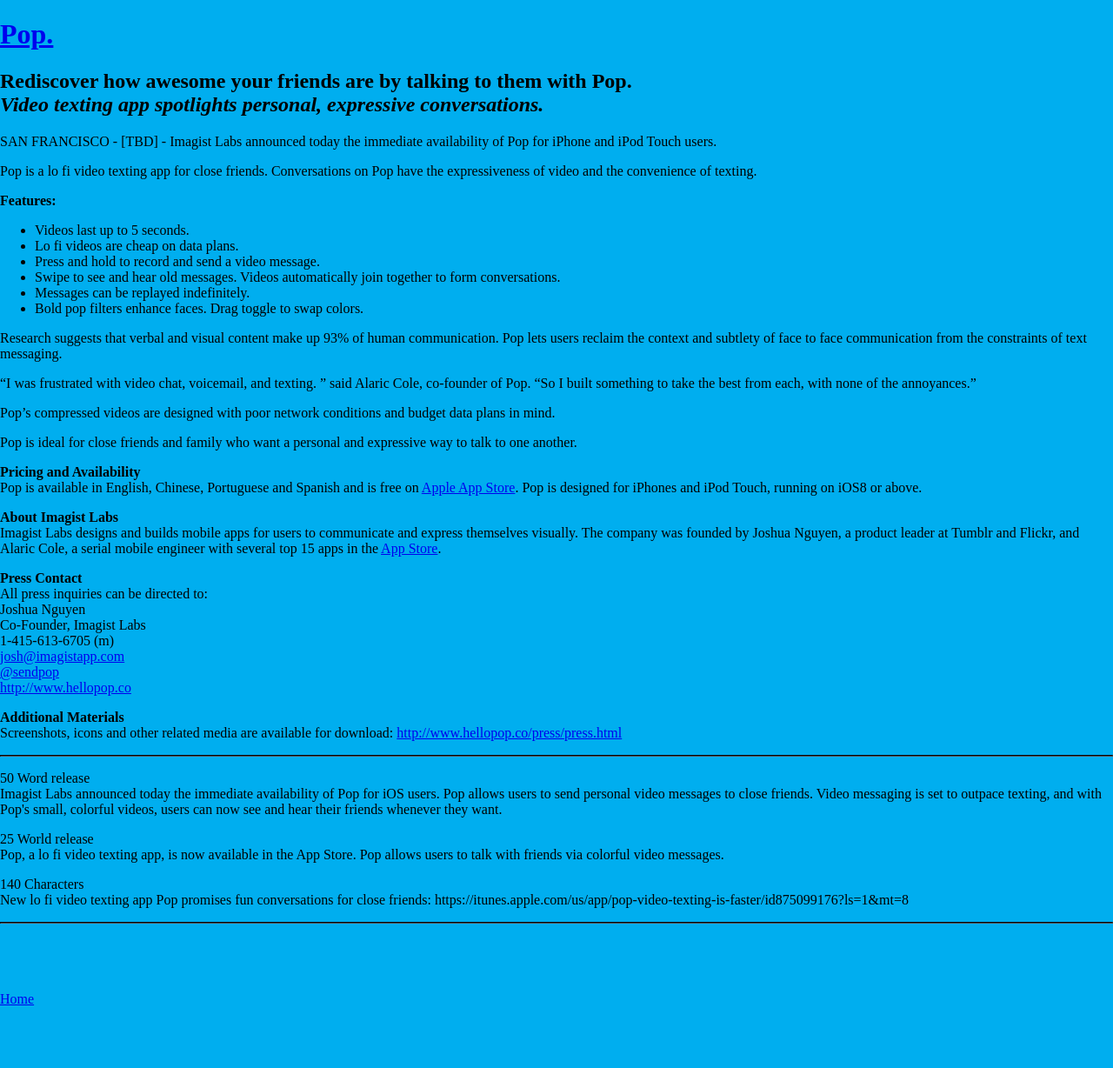
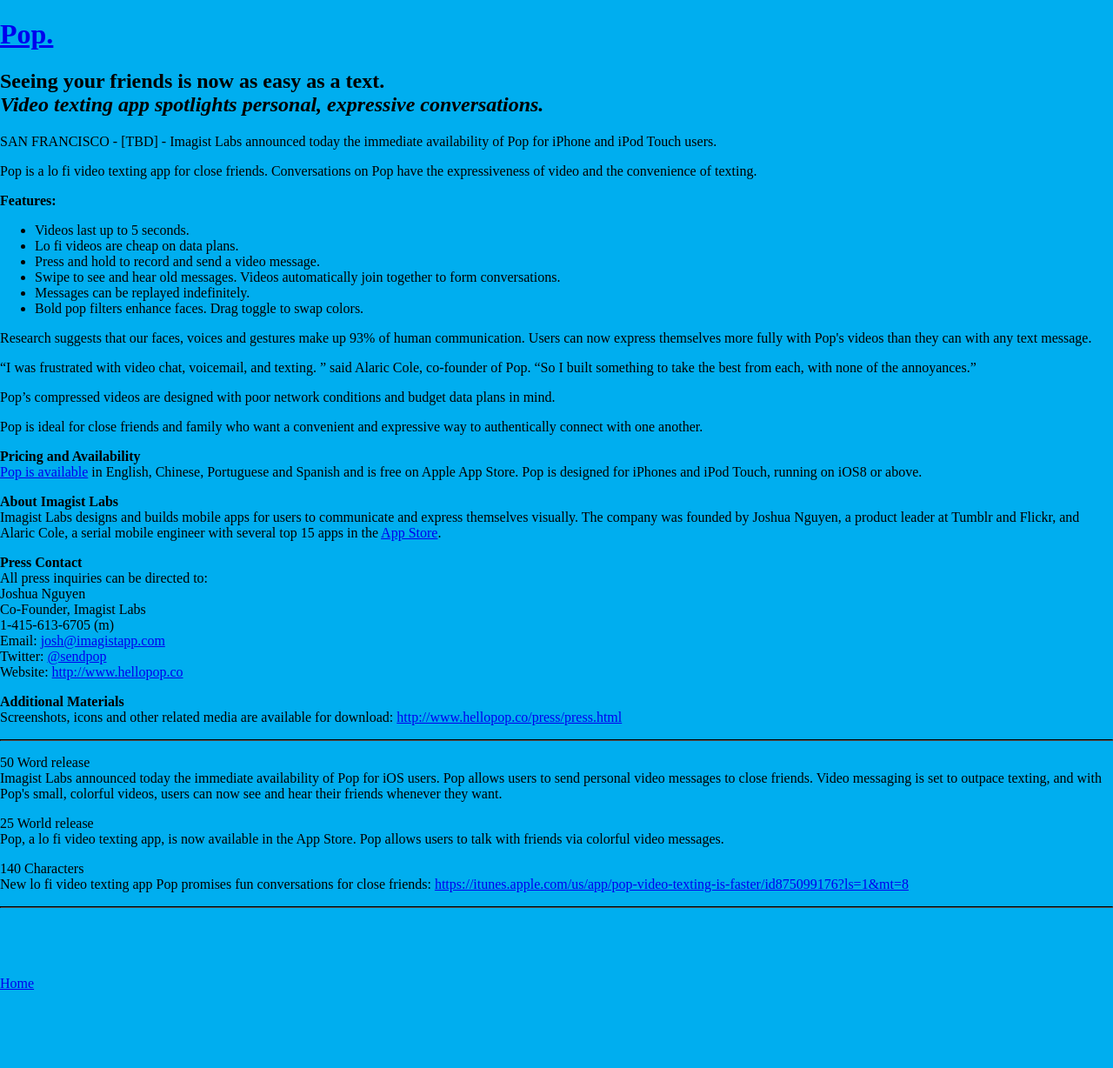
Before and after one commit to joshuanguyen/pop-web, a Jekyll site: the page press/release.html, which Jekyll copies as it is, in a window 1280 px wide. Shown: the whole page at 87% size. Built offline with Jekyll 4.4.1, drawn with Linux system fonts in a browser that asks for light colours.

Commit message:
Update release.html

```diff
--- a/press/release.html
+++ b/press/release.html
@@ -15,8 +15,7 @@
 
 <h1><a href="http://www.hellopop.co">Pop.</a></h1>
 
-<h2>Rediscover how awesome your friends are
-by talking to them with Pop.<br/>
+<h2>Seeing your friends is now as easy as a text.<br/>
 <i>Video texting app spotlights personal, expressive conversations.</i>
 </h2>
 
@@ -35,16 +34,16 @@
 	</ul>
 </p>
 
-<p>Research suggests that verbal and visual content make up 93% of human communication.  Pop lets users reclaim the context and subtlety of face to face communication from the constraints of text messaging.</p>
+<p>Research suggests that our faces, voices and gestures make up 93% of human communication. Users can now express themselves more fully with Pop's videos than they can with any text message.</p>
 
 <p>“I was frustrated with video chat, voicemail, and texting. ” said Alaric Cole, co-founder of Pop. “So I built something to take the best from each, with none of the annoyances.”</p>
 
 <p>Pop’s compressed videos are designed with poor network conditions and budget data plans in mind.</p>
 
-<p>Pop is ideal for close friends and family who want a personal and expressive way to talk to one another.</p>
+<p>Pop is ideal for close friends and family who want a convenient and expressive way to authentically connect with one another.</p>
 
 <p><b>Pricing and Availability</b><br>
-Pop is available in English, Chinese, Portuguese and Spanish and is free on <a href="https://itunes.apple.com/us/app/pop-video-texting-is-faster/id875099176?ls=1&mt=8">Apple App Store</a>. Pop is designed for iPhones and iPod Touch, running on iOS8 or above.</p>
+<a href="https://itunes.apple.com/us/app/pop-video-texting-is-faster/id875099176?ls=1&mt=8">Pop is available</a> in English, Chinese, Portuguese and Spanish and is free on Apple App Store. Pop is designed for iPhones and iPod Touch, running on iOS8 or above.</p>
 
 <p><b>About Imagist Labs</b><br>
 Imagist Labs designs and builds mobile apps for users to communicate and express themselves visually.  The company was founded by Joshua Nguyen, a product leader at Tumblr and Flickr, and Alaric Cole, a serial mobile engineer with several top 15 apps in the <a href="https://itunes.apple.com/us/app/pop-video-texting-is-faster/id875099176?ls=1&mt=8">App Store</a>. </p>
@@ -54,9 +53,9 @@
 Joshua Nguyen<br>
 Co-Founder, Imagist Labs<br>
 1-415-613-6705 (m) <br>
-<a href="mailto:josh@imagistapp.com">josh@imagistapp.com</a><br>
-<a href="https://twitter.com/sendpop">@sendpop</a><br>
-<a href="http://www.hellopop.co">http://www.hellopop.co</a><p>
+Email: <a href="mailto:josh@imagistapp.com">josh@imagistapp.com</a><br>
+Twitter: <a href="https://twitter.com/sendpop">@sendpop</a><br>
+Website: <a href="http://www.hellopop.co">http://www.hellopop.co</a><p>
 
 <p><b>Additional Materials</b><br>
 Screenshots, icons and other related media are available for download: <a href="http://www.hellopop.co/press/press.html">http://www.hellopop.co/press/press.html</a></p>
@@ -70,7 +69,7 @@
 Pop, a lo fi video texting app,  is now available in the App Store. Pop allows users to talk with friends via colorful video messages.</p>
 
 <p>140 Characters<br>
-New lo fi video texting app Pop promises fun conversations for close friends: https://itunes.apple.com/us/app/pop-video-texting-is-faster/id875099176?ls=1&mt=8</p>
+New lo fi video texting app Pop promises fun conversations for close friends: <a href="https://itunes.apple.com/us/app/pop-video-texting-is-faster/id875099176?ls=1&mt=8">https://itunes.apple.com/us/app/pop-video-texting-is-faster/id875099176?ls=1&mt=8</a></p>
 
 <hr style="border-color:black;">
 <br>
```
Also changed, not shown: other parts of press/release.html (+2 -2 lines).
